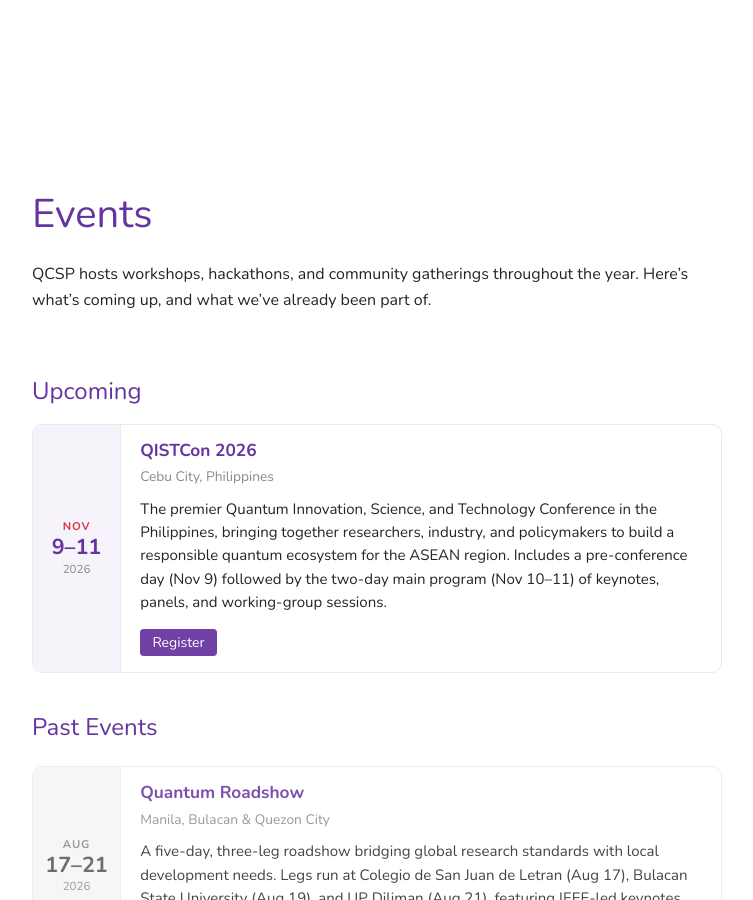
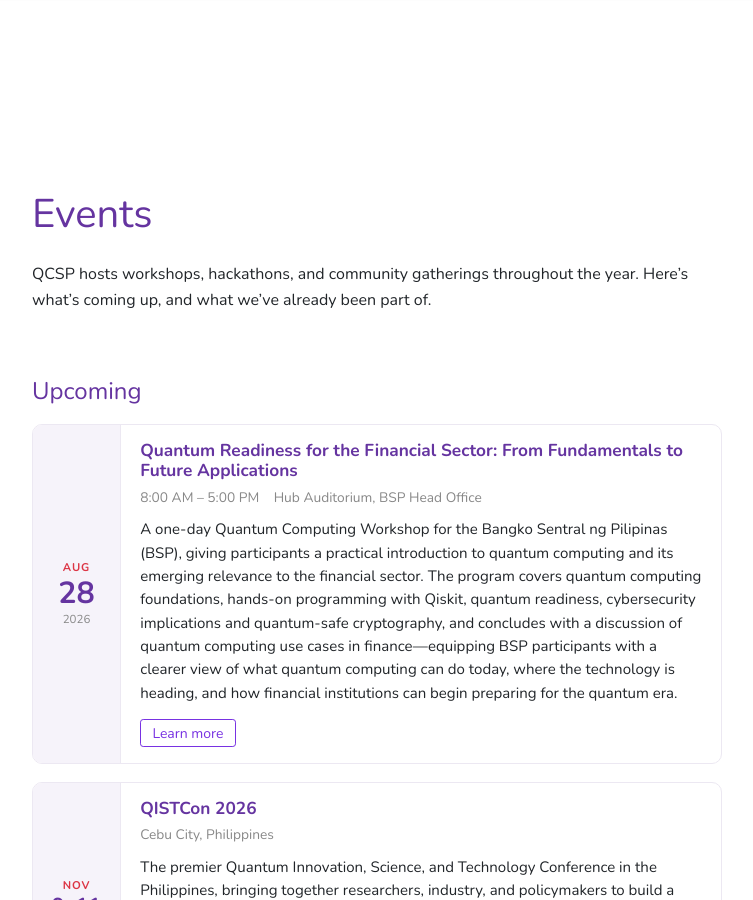
Before and after one commit to corpbob-qcsp/Quantum-Computing-Philippines.github.io, a Jekyll site: the page built from _pages/events.md, in a window 1280 px wide and 900 px high. Shown: the whole window, without its empty margins (263-1016 px from the left). Built offline with Jekyll 4.4.1, drawn with Linux system fonts in a browser that asks for light colours; nearby versions of some CDN libraries.

Commit message:
add BSP workshop

```diff
--- a/_data/events.yml
+++ b/_data/events.yml
@@ -221,6 +221,13 @@
   description: "A five-day, three-leg roadshow bridging global research standards with local development needs. Legs run at Colegio de San Juan de Letran (Aug 17), Bulacan State University (Aug 19), and UP Diliman (Aug 21), featuring IEEE-led keynotes, workshops, and a quantum education gap analysis for the Philippines."
   register_url: "https://roadshow.qistcon.ph/"
 
+- title: "Quantum Readiness for the Financial Sector: From Fundamentals to Future Applications"
+  date: 2026-08-28
+  time: "8:00 AM – 5:00 PM"
+  venue: "Hub Auditorium, BSP Head Office"
+  description: "A one-day Quantum Computing Workshop for the Bangko Sentral ng Pilipinas (BSP), giving participants a practical introduction to quantum computing and its emerging relevance to the financial sector. The program covers quantum computing foundations, hands-on programming with Qiskit, quantum readiness, cybersecurity implications and quantum-safe cryptography, and concludes with a discussion of quantum computing use cases in finance—equipping BSP participants with a clearer view of what quantum computing can do today, where the technology is heading, and how financial institutions can begin preparing for the quantum era."
+  learn_more_url: "/workshop-bsp-2026.html"
+
 - title: "QISTCon 2026"
   date: 2026-11-09
   end_date: 2026-11-11
--- /dev/null
+++ b/_data/workshops.yml
@@ -0,0 +1,31 @@
+# QCSP's "Workshop on Quantum Computing (Algorithms and Programming)" series, shown on
+# /workshops.html. Unlike _data/events.yml, each workshop has its own full dedicated page
+# (with program, committee, registration, etc.) — this file just indexes them so they can
+# be listed and navigated to. Do not delete workshops once past; workshops.html automatically
+# sorts each one into "Upcoming" or "Past".
+#
+# Each entry:
+# - title: "Workshop Name"
+#   date: 2026-05-10       # YYYY-MM-DD, start date
+#   end_date: 2026-05-11   # optional; for multi-day workshops
+#   venue: "Venue name, City"
+#   description: "One or two sentence description of the workshop."
+#   url: "/workshop2026.html"   # the workshop's own dedicated page (internal path or full URL)
+
+- title: "Quantum Readiness for the Financial Sector: From Fundamentals to Future Applications"
+  date: 2026-08-28
+  venue: "Hub Auditorium, BSP Head Office"
+  description: "A one-day Quantum Computing Workshop for the Bangko Sentral ng Pilipinas (BSP), giving participants a practical introduction to quantum computing and its emerging relevance to the financial sector. The program covers quantum computing foundations, hands-on programming with Qiskit, quantum readiness, cybersecurity implications and quantum-safe cryptography, and concludes with a discussion of quantum computing use cases in finance."
+  url: "/workshop-bsp-2026.html"
+
+- title: "Workshop on Quantum Computing (Algorithms and Programming) — 2025"
+  date: 2025-05-08
+  venue: "University of the Cordilleras, Baguio City"
+  description: "An immersive workshop covering quantum computing fundamentals, quantum circuits and algorithms, hands-on quantum programming, and hybrid quantum machine learning with NVIDIA CUDA Quantum."
+  url: "/workshop2025.html"
+
+- title: "Workshop on Quantum Computing (Algorithms and Programming) — 2024"
+  date: 2024-05-12
+  venue: "Adventist University of the Philippines, Silang Cavite"
+  description: "A satellite workshop of the Philippine Computing Science Congress (PCSC) 2024, introducing the local computing community to quantum computing through a keynote on lattice cryptography, paper presentations, and hands-on quantum algorithms and programming tutorials."
+  url: "/workshop2024.html"
--- a/_includes/menu-header.html
+++ b/_includes/menu-header.html
@@ -25,5 +25,5 @@
 <a class="nav-link" href="{{site.baseurl}}/contact.html">Contact</a>
 </li>
 <li class="nav-item">
-<a class="nav-link" href="{{site.baseurl}}/workshop2025.html">Workshop</a>
+<a class="nav-link" href="{{site.baseurl}}/workshops.html">Workshops</a>
 </li>
--- /dev/null
+++ b/_pages/workshop-bsp-2026.md
@@ -0,0 +1,50 @@
+---
+title: "Quantum Readiness for the Financial Sector: From Fundamentals to Future Applications"
+subtitle: "Bangko Sentral ng Pilipinas (BSP), Hub Auditorium, BSP Head Office, 28 August 2026"
+permalink: "/workshop-bsp-2026.html"
+image: assets/images/workshop-bsp-2026/bsp-head-office.jpg
+---
+
+<blockquote>
+<table>
+<tr><td>Bangko Sentral ng Pilipinas (BSP)</td></tr>
+<tr><td>Hub Auditorium, BSP Head Office</td></tr>
+<tr><td>28 August 2026</td></tr>
+</table>
+</blockquote>
+
+This one-day **Quantum Computing Workshop for the Bangko Sentral ng Pilipinas (BSP)** provides participants with a practical and grounded introduction to quantum computing and its emerging relevance to the financial sector.
+
+The program begins with the foundations of quantum computing&mdash;including superposition, entanglement, interference, measurement, and computational complexity&mdash;before progressing to **quantum circuits, algorithms, and hands-on programming using Qiskit**. Participants will gain practical experience building and running quantum circuits while developing an understanding of where quantum computers may offer advantages over classical approaches.
+
+The workshop then shifts from technology fundamentals to **quantum readiness**, examining the current maturity and realistic timelines of quantum technologies, the implications of quantum computing for cybersecurity, **quantum-safe cryptography and migration**, and common misconceptions surrounding the field.
+
+The day concludes with a focused discussion on **quantum computing use cases in finance**, exploring potential applications, opportunities, limitations, and what these developments could mean for banking and financial services.
+
+Designed to balance technical understanding with strategic perspective, the workshop aims to equip BSP participants with a clearer view of **what quantum computing can do today, where the technology is heading, and how financial institutions can begin preparing for the quantum era.**
+
+<hr/>
+
+### Program
+
+<style>.program-table td:first-child { white-space: nowrap; }</style>
+<table valign="top" class="program-table">
+<tr><td>8:00 AM</td><td>&nbsp;&nbsp;&nbsp;Registration and Welcome Coffee</td></tr>
+<tr><td>8:30 AM</td><td>&nbsp;&nbsp;&nbsp;<b>Opening and Welcome Remarks</b><br/>&nbsp;&nbsp;&nbsp;Eugene Teves (CIO, Bangko Sentral ng Pilipinas)</td></tr>
+<tr style="vertical-align:top"><td>8:35 AM</td><td>&nbsp;&nbsp;&nbsp;<b>Introduction to Quantum Computing</b> (superposition, entanglement, tunneling, interference, measurement)<br/>&nbsp;&nbsp;&nbsp;An introduction to the fundamental principles that make quantum computing different from classical computing &mdash; superposition, entanglement, quantum tunneling, interference, and measurement.<br/>&nbsp;&nbsp;&nbsp;<i>Marc Pontiveros</i></td></tr>
+<tr><td>9:35 AM</td><td>&nbsp;&nbsp;&nbsp;Question and Answer &mdash; Marc Pontiveros</td></tr>
+<tr><td>9:40 AM</td><td>&nbsp;&nbsp;&nbsp;Coffee Break</td></tr>
+<tr style="vertical-align:top"><td>9:55 AM</td><td>&nbsp;&nbsp;&nbsp;<b>Complexity of Algorithms</b><br/>&nbsp;&nbsp;&nbsp;An overview of computational complexity and why quantum computing matters, comparing classical and quantum approaches and examining which types of problems benefit most from quantum computing.<br/>&nbsp;&nbsp;&nbsp;<i>Elmer Peramo</i></td></tr>
+<tr><td>10:50 AM</td><td>&nbsp;&nbsp;&nbsp;Question and Answer &mdash; Elmer Peramo</td></tr>
+<tr style="vertical-align:top"><td>10:55 AM</td><td>&nbsp;&nbsp;&nbsp;<b>Quantum Circuits and Algorithms</b><br/>&nbsp;&nbsp;&nbsp;An introduction to the quantum circuit model, how quantum information is manipulated using quantum gates, and common algorithms such as Deutsch-Jozsa and Bernstein-Vazirani.<br/>&nbsp;&nbsp;&nbsp;<i>Marc Pontiveros</i></td></tr>
+<tr><td>11:55 AM</td><td>&nbsp;&nbsp;&nbsp;Question and Answer &mdash; Marc Pontiveros</td></tr>
+<tr><td>12:00 PM</td><td>&nbsp;&nbsp;&nbsp;Lunch Break</td></tr>
+<tr style="vertical-align:top"><td>1:00 PM</td><td>&nbsp;&nbsp;&nbsp;<b>Quantum Programming (Introduction to Qiskit)</b><br/>&nbsp;&nbsp;&nbsp;A hands-on introduction to programming quantum computers using Qiskit, IBM's open-source quantum computing framework &mdash; creating and simulating quantum circuits, running them on real quantum hardware, and interpreting results.<br/>&nbsp;&nbsp;&nbsp;<i>Jeff Aborot</i></td></tr>
+<tr><td>2:00 PM</td><td>&nbsp;&nbsp;&nbsp;<b>Lab: Quantum Programming</b> &mdash; Jeff Aborot</td></tr>
+<tr style="vertical-align:top"><td>3:00 PM</td><td>&nbsp;&nbsp;&nbsp;<b>Quantum Readiness: Risks, Realities, and the Road Ahead</b><br/>&nbsp;&nbsp;&nbsp;Examines the current state and realistic timelines of quantum computing, its implications for the financial sector, and the growing need to prepare for the transition to quantum-safe cryptography, including post-quantum cryptography migration.<br/>&nbsp;&nbsp;&nbsp;<i>Philip Casanova</i></td></tr>
+<tr><td>4:00 PM</td><td>&nbsp;&nbsp;&nbsp;Question and Answer</td></tr>
+<tr style="vertical-align:top"><td>4:05 PM</td><td>&nbsp;&nbsp;&nbsp;<b>Use-Cases in Finance</b><br/>&nbsp;&nbsp;&nbsp;An exploration of how quantum computing may impact the financial sector, discussing both the opportunities and current limitations of quantum technologies within banking and financial services.<br/>&nbsp;&nbsp;&nbsp;<i>Dr. Angelina Frank and Team Tan</i></td></tr>
+<tr><td>5:05 PM</td><td>&nbsp;&nbsp;&nbsp;Question and Answer &mdash; Dr. Angelina Frank and Team Tan</td></tr>
+<tr><td>5:15 PM</td><td>&nbsp;&nbsp;&nbsp;<b>Closing Remarks</b> &mdash; Bobby Corpus, President, QCSP</td></tr>
+<tr><td>5:20 PM</td><td>&nbsp;&nbsp;&nbsp;End of Workshop</td></tr>
+</table>
--- /dev/null
+++ b/_pages/workshops.md
@@ -0,0 +1,156 @@
+---
+title: "Workshops"
+permalink: "/workshops.html"
+---
+
+<style>
+.event-list { display: flex; flex-direction: column; gap: 1.1rem; margin-top: 1.5rem; }
+.event-card {
+  display: flex;
+  background: #fff;
+  border: 1px solid #ece8f2;
+  border-radius: 10px;
+  overflow: hidden;
+}
+.event-date {
+  flex: 0 0 88px;
+  background: #f6f3fa;
+  border-right: 1px solid #ece8f2;
+  display: flex;
+  flex-direction: column;
+  align-items: center;
+  justify-content: center;
+  padding: 1rem 0.5rem;
+  text-align: center;
+}
+.event-date .month {
+  font-size: 0.7rem;
+  font-weight: 700;
+  letter-spacing: 0.08em;
+  text-transform: uppercase;
+  color: #dc3545;
+}
+.event-date .day {
+  font-size: 1.9rem;
+  font-weight: 800;
+  line-height: 1.1;
+  color: #6534a0;
+}
+.event-date .day.is-range { font-size: 1.35rem; }
+.event-date .range-crossmonth {
+  font-size: 0.92rem;
+  font-weight: 800;
+  line-height: 1.3;
+  color: #6534a0;
+}
+.event-date .year { font-size: 0.72rem; color: #888; }
+.event-body { padding: 1rem 1.2rem; flex: 1; min-width: 0; }
+.event-title { font-size: 1.08rem; font-weight: 700; margin: 0 0 0.3rem; }
+.event-meta { font-size: 0.86rem; color: #888; margin: 0 0 0.6rem; display: flex; flex-wrap: wrap; gap: 0.2rem 0.9rem; }
+.event-desc { font-size: 0.94rem; line-height: 1.55; margin: 0 0 0.9rem; }
+.event-actions { display: flex; align-items: center; gap: 0.6rem; }
+.event-card.is-past { opacity: 0.85; }
+.event-card.is-past .event-date { background: #f5f5f5; }
+.event-card.is-past .event-date .month,
+.event-card.is-past .event-date .range-crossmonth { color: #888; }
+.event-card.is-past .event-date .day { color: #555; }
+.section-heading { margin-top: 2.5rem; margin-bottom: 0; }
+</style>
+
+QCSP's Workshop on Quantum Computing (Algorithms and Programming) is an annual hands-on event introducing participants to quantum algorithms and programming. Here's what's coming up, and what we've already held.
+
+<div class="event-list">
+{% assign today = "now" | date: "%s" %}
+{% assign upcoming = "" | split: "" %}
+{% assign past = "" | split: "" %}
+{% for w in site.data.workshops %}
+  {% assign w_ts = w.date | date: "%s" %}
+  {% if w_ts >= today %}
+    {% assign upcoming = upcoming | push: w %}
+  {% else %}
+    {% assign past = past | push: w %}
+  {% endif %}
+{% endfor %}
+{% assign upcoming = upcoming | sort: "date" %}
+{% assign past = past | sort: "date" | reverse %}
+
+<h2 class="h4 section-heading">Upcoming</h2>
+
+{% for w in upcoming %}
+<div class="event-card">
+  <div class="event-date">
+    {% if w.end_date %}
+      {% assign same_month = w.date | date: "%Y-%m" %}
+      {% assign end_month = w.end_date | date: "%Y-%m" %}
+      {% if same_month == end_month %}
+        <span class="month">{{ w.date | date: "%b" }}</span>
+        <span class="day is-range">{{ w.date | date: "%-d" }}&ndash;{{ w.end_date | date: "%-d" }}</span>
+        <span class="year">{{ w.date | date: "%Y" }}</span>
+      {% else %}
+        <span class="range-crossmonth">{{ w.date | date: "%b %-d" }}&ndash;{{ w.end_date | date: "%b %-d" }}</span>
+        <span class="year">{{ w.date | date: "%Y" }}</span>
+      {% endif %}
+    {% else %}
+      <span class="month">{{ w.date | date: "%b" }}</span>
+      <span class="day">{{ w.date | date: "%d" }}</span>
+      <span class="year">{{ w.date | date: "%Y" }}</span>
+    {% endif %}
+  </div>
+  <div class="event-body">
+    <h2 class="event-title">{{ w.title }}</h2>
+    <div class="event-meta">
+      {% if w.venue %}<span>{{ w.venue }}</span>{% endif %}
+    </div>
+    {% if w.description %}<p class="event-desc">{{ w.description }}</p>{% endif %}
+    {% if w.url %}
+    <div class="event-actions">
+      <a class="btn btn-dark btn-sm" href="{% unless w.url contains '://' %}{{site.baseurl}}{% endunless %}{{ w.url }}">View workshop</a>
+    </div>
+    {% endif %}
+  </div>
+</div>
+{% else %}
+<p class="text-muted">No upcoming workshops right now &mdash; check back soon, or see our <a href="{{site.baseurl}}/events.html">events page</a> in the meantime.</p>
+{% endfor %}
+</div>
+
+{% if past.size > 0 %}
+<h2 class="h4 section-heading">Past Workshops</h2>
+
+<div class="event-list">
+{% for w in past %}
+<div class="event-card is-past">
+  <div class="event-date">
+    {% if w.end_date %}
+      {% assign same_month = w.date | date: "%Y-%m" %}
+      {% assign end_month = w.end_date | date: "%Y-%m" %}
+      {% if same_month == end_month %}
+        <span class="month">{{ w.date | date: "%b" }}</span>
+        <span class="day is-range">{{ w.date | date: "%-d" }}&ndash;{{ w.end_date | date: "%-d" }}</span>
+        <span class="year">{{ w.date | date: "%Y" }}</span>
+      {% else %}
+        <span class="range-crossmonth">{{ w.date | date: "%b %-d" }}&ndash;{{ w.end_date | date: "%b %-d" }}</span>
+        <span class="year">{{ w.date | date: "%Y" }}</span>
+      {% endif %}
+    {% else %}
+      <span class="month">{{ w.date | date: "%b" }}</span>
+      <span class="day">{{ w.date | date: "%d" }}</span>
+      <span class="year">{{ w.date | date: "%Y" }}</span>
+    {% endif %}
+  </div>
+  <div class="event-body">
+    <h2 class="event-title">{{ w.title }}</h2>
+    <div class="event-meta">
+      {% if w.venue %}<span>{{ w.venue }}</span>{% endif %}
+    </div>
+    {% if w.description %}<p class="event-desc">{{ w.description }}</p>{% endif %}
+    {% if w.url %}
+    <div class="event-actions">
+      <a class="btn btn-outline-secondary btn-sm" href="{% unless w.url contains '://' %}{{site.baseurl}}{% endunless %}{{ w.url }}">View workshop</a>
+    </div>
+    {% endif %}
+  </div>
+</div>
+{% endfor %}
+</div>
+{% endif %}
```
Also changed, not shown: assets/images/workshop-bsp-2026/bsp-head-office.jpg (added), 1 other file.
